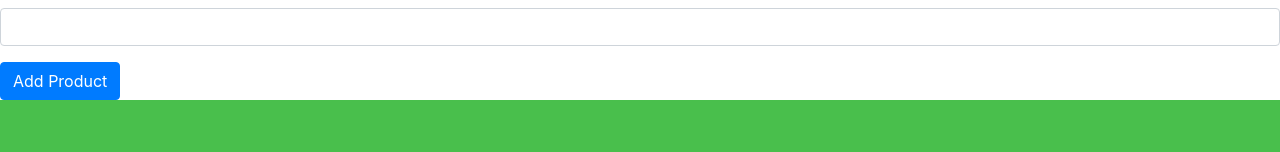
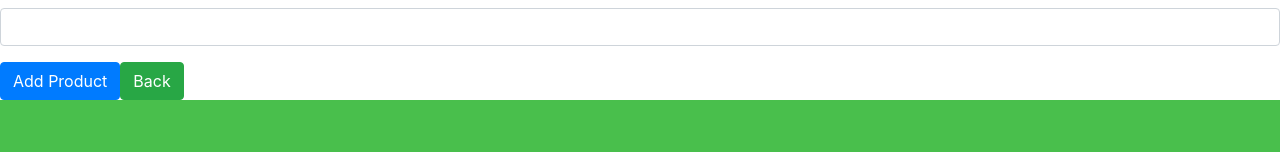
Before and after one commit to Tranphuc2201/angular-assignment_phuctdph09004, an Angular app: page /product/add in a window 1280 px wide. Shown: the part 382-534 px from the top of the page. Built offline with nearby package versions, Linux system fonts and the light colour scheme; a web font is replaced by a local one.

Commit message:
1 file modified

```diff
--- a/src/app/product-add/product-add.component.html
+++ b/src/app/product-add/product-add.component.html
@@ -19,6 +19,6 @@
     <input type="text" class="form-control" name="img" [(ngModel)]="product.img">
   </div>
   <button class="btn btn-primary" (click)="addNewProduct()">Add Product</button>
-
+   <button class="btn btn-success " routerLink="/home"> Back</button>
 </form>
 </div>
```
